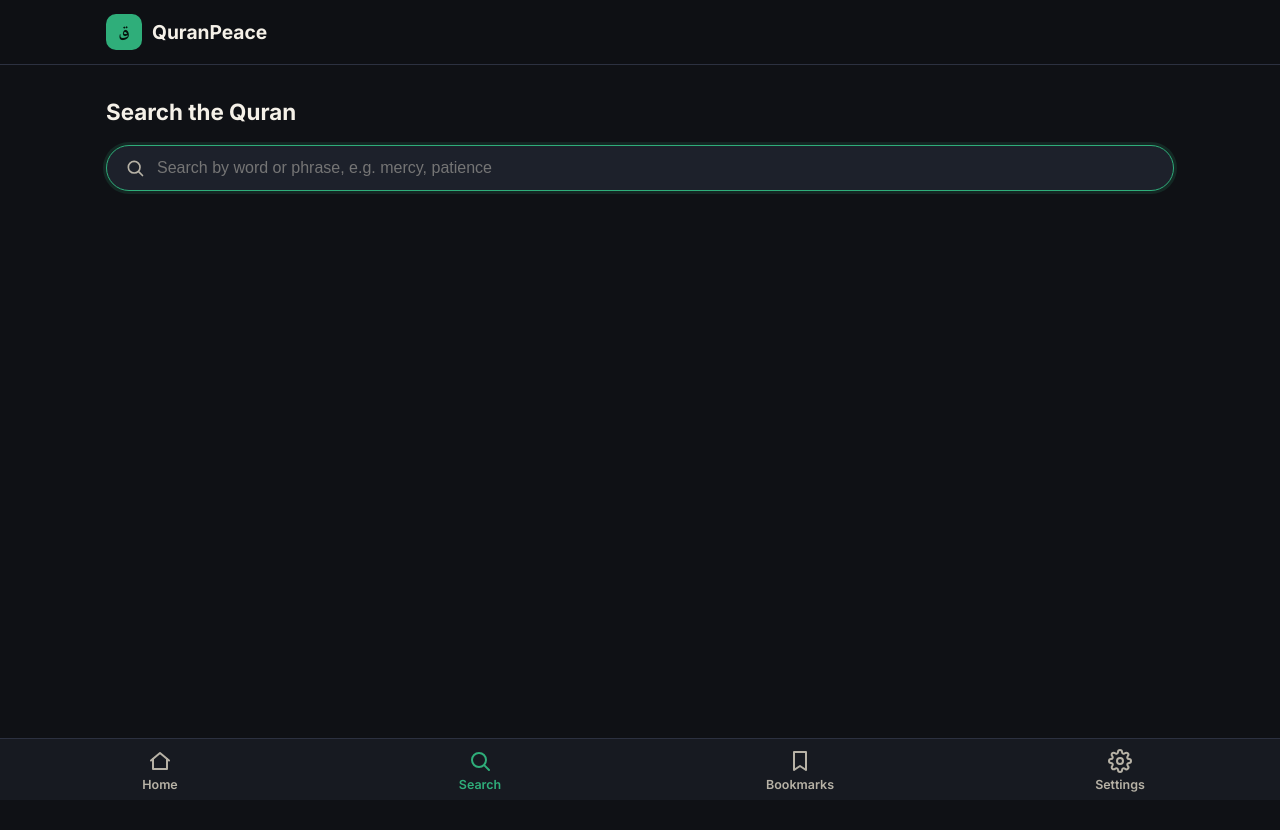
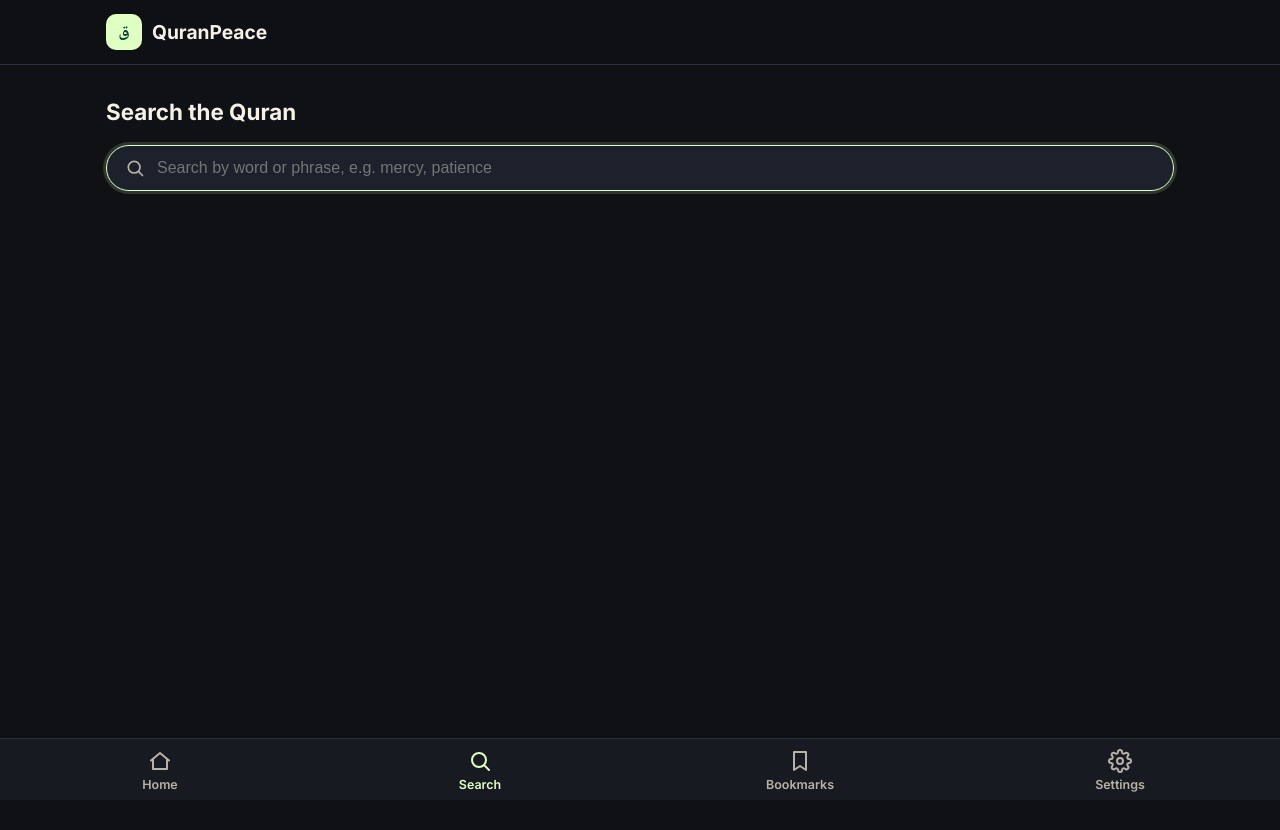
Before and after one commit to msufiyan957/quranpeace, a React (Vite) app: page /search in a window 1280 px wide. Shown: the top 830 px of the page. Built offline with nearby package versions, Linux system fonts and the light colour scheme.

Commit message:
style: update accent color variables and adjust related styles for consistency

```diff
--- a/src/index.css
+++ b/src/index.css
@@ -5,9 +5,10 @@
   --border: #2c3140;
   --text: #f5f1e8;
   --text-dim: #b7b2a6;
-  --accent: #2fae7a;
-  --accent-dim: #1f8a60;
-  --accent-contrast: #06140d;
+  --accent: #e0ffc2;
+  --accent-dim: #c8ec9b;
+  --accent-contrast: #064734;
+  --accent-rgb: 224, 255, 194;
   --danger: #e2574c;
   --focus: #f3c969;
   --hover-overlay: rgba(255, 255, 255, 0.08);
@@ -24,9 +25,10 @@
   --border: #e3ddd0;
   --text: #211f1a;
   --text-dim: #6b665c;
-  --accent: #1f8a60;
-  --accent-dim: #176a4a;
+  --accent: #064734;
+  --accent-dim: #04352a;
   --accent-contrast: #ffffff;
+  --accent-rgb: 6, 71, 52;
   --danger: #c9372c;
   --focus: #b4790d;
   --hover-overlay: rgba(0, 0, 0, 0.06);
@@ -255,7 +257,7 @@ button {
 
 .icon-btn--active {
   color: var(--accent);
-  background: rgba(47, 174, 122, 0.15);
+  background: rgba(var(--accent-rgb), 0.15);
 }
 
 .icon-btn--lg {
@@ -376,7 +378,7 @@ button {
 
 .search-bar:focus-within {
   border-color: var(--accent);
-  box-shadow: 0 0 0 3px rgba(47, 174, 122, 0.15);
+  box-shadow: 0 0 0 3px rgba(var(--accent-rgb), 0.15);
 }
 
 .search-bar input {
@@ -405,7 +407,7 @@ button {
   align-items: center;
   gap: 16px;
   overflow: hidden;
-  background: linear-gradient(135deg, var(--accent-dim), #164a35);
+  background: linear-gradient(135deg, #0b5c44, #064734);
   border-radius: var(--radius);
   padding: 18px 20px;
   margin-bottom: 20px;
@@ -565,7 +567,7 @@ button {
   width: 40px;
   height: 40px;
   border-radius: 10px;
-  background: rgba(47, 174, 122, 0.12);
+  background: rgba(var(--accent-rgb), 0.12);
   border: 1px solid var(--border);
   display: flex;
   align-items: center;
@@ -612,7 +614,7 @@ button {
   text-transform: uppercase;
   letter-spacing: 0.04em;
   color: var(--accent);
-  background: rgba(47, 174, 122, 0.12);
+  background: rgba(var(--accent-rgb), 0.12);
   border-radius: 999px;
   padding: 1px 7px;
 }
@@ -720,7 +722,7 @@ button {
 }
 
 .quran-row.is-active {
-  background: rgba(47, 174, 122, 0.07);
+  background: rgba(var(--accent-rgb), 0.07);
 }
 
 .quran-row__meaning {
```
